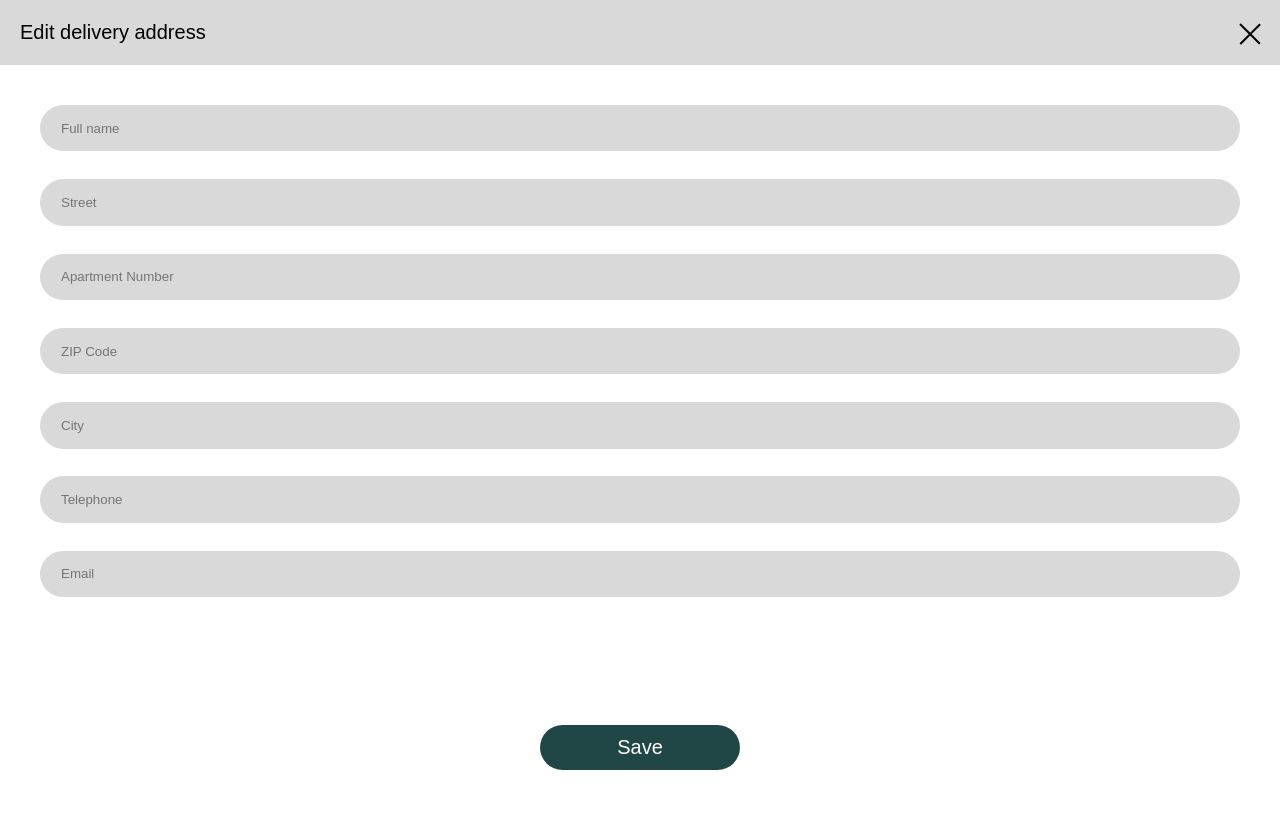
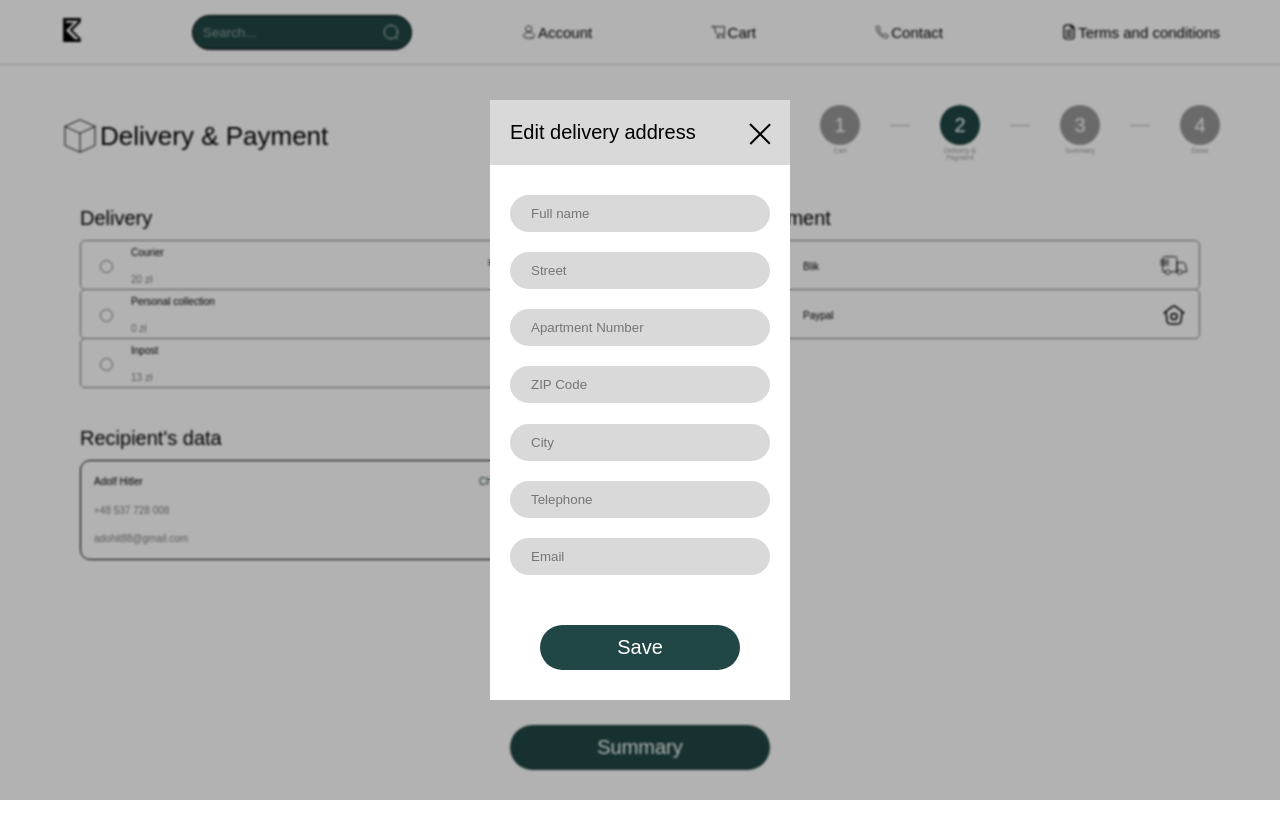
Before and after one commit to Zaluskyy/ecommerce, a Next.js app: page /cart in a window 1280 px wide. Both pictures are taken after a click on the element "Change". Shown: the top 838 px of the page. After the commit the page ends 800 px from the top, so only its background shows below. Built offline with nearby package versions, Linux system fonts and the light colour scheme; a web font is replaced by a local one.

Commit message:
desktop mobile delivery and payment and change data done

```diff
--- a/src/app/UI/AnimationVariants.tsx
+++ b/src/app/UI/AnimationVariants.tsx
@@ -36,3 +36,38 @@ export const slideSearchInput = {
 
     }
 }
+
+export const popUpDesktopAnimation = {
+    hidden: {
+        scale: 0,
+        x: '-50%',
+        y: '-50%',
+        opacity: 0
+    },
+    visible: {
+        scale: 1,
+        x: '-50%',
+        y: '-50%',
+        opacity: 1
+    },
+    exit: {
+        scale: 0,
+        x: '-50%',
+        y: '-50%',
+        opacity: 0
+    }
+}
+export const popUpMobileAnimation = {
+    hidden: {
+        scale: 0,
+        opacity: 0
+    },
+    visible: {
+        scale: 1,
+        opacity: 1
+    },
+    exit: {
+        scale: 0,
+        opacity: 0
+    }
+}
--- a/src/app/cart/ChangeRecipientsData.tsx
+++ b/src/app/cart/ChangeRecipientsData.tsx
@@ -1,15 +1,24 @@
-import React, { FC, useEffect } from 'react';
+import React, { FC, useContext, useEffect } from 'react';
 import style from './style/ChangeRecipientsData.module.scss';
 
 import { Field, Form, Formik } from 'formik'
 
 import { adressSchema } from '../components/Schema'
 
+import { motion } from 'framer-motion'
+
+import { popUpDesktopAnimation, popUpMobileAnimation } from '../UI/AnimationVariants'
+import EcommerceContext from '../store/context';
+
+
 interface ChangeRecipientsDataProps{
     setChangeRecipientsData: React.Dispatch<React.SetStateAction<boolean>>;
 }
 
 const ChangeRecipientsData: FC<ChangeRecipientsDataProps> = ({setChangeRecipientsData}) => {
+
+    const context = useContext(EcommerceContext)
+    const {mobile} = context
 
     useEffect(()=>{
         window.scrollTo({
@@ -19,17 +28,35 @@ const ChangeRecipientsData: FC<ChangeRecipientsDataProps> = ({setChangeRecipient
     }, [])
 
     const handleSave = ()=>{
-        //...
+        // add data to base
         setChangeRecipientsData(false)
     }
+
+    const handleExit = ()=>{
+        setChangeRecipientsData(false)
+    }
+
     return(
-        <div className={style.ChangeRecipientsData}>
+        <>
+            <motion.div
+            variants={mobile?popUpMobileAnimation: popUpDesktopAnimation}
+            initial="hidden"
+            animate="visible"
+            exit="exit"
+            className={style.ChangeRecipientsData}>
                 <div className={style.topBar}>
                     <span>Edit delivery address</span>
-                <div className={style.exit} onClick={()=>setChangeRecipientsData(false)}>
+                    <motion.div
+                    className={style.exit}
+                    onClick={handleExit}
+
+                    initial="hidden"
+                    animate="visible"
+                    exit="exit"
+                    >
                         <div/>
                         <div/>
-                </div>
+                    </motion.div>
                 </div>
                 <Formik
                 initialValues={{
@@ -113,12 +140,16 @@ const ChangeRecipientsData: FC<ChangeRecipientsDataProps> = ({setChangeRecipient
                         <button type="submit" >Save</button>
                     </Form>
                 )}
+
                 </Formik>
-
-
-                    {/* popup */}
-
-        </div>
+            </motion.div>
+            <motion.div
+            onClick={()=>setChangeRecipientsData(false)}
+            initial={{opacity: 0}}
+            animate={{opacity: 1}}
+            exit={{opacity: 0}}
+            className={style.background}/>
+        </>
     )
 }
 
--- a/src/app/cart/DeliveryAndPayment.tsx
+++ b/src/app/cart/DeliveryAndPayment.tsx
@@ -114,6 +114,7 @@ const DeliveryAndPayment: FC<DeliveryAndPaymentProps> = ({setChangeRecipientsDat
 
     return(
         <div className={style.DeliveryAndPayment}>
+            <div className={style.left}>
                 <div className={style.tableContainer}>
                     <span className={style.title}>Delivery</span>
                     <form style={styleDeliveryHeight}>
@@ -132,13 +133,17 @@ const DeliveryAndPayment: FC<DeliveryAndPaymentProps> = ({setChangeRecipientsDat
                     </div>
                 </div>
 
+            </div>
+            <div className={style.right}>
                 <div className={style.tableContainer} style={stylePaymentHeight}>
-                <span>Payment</span>
+                    <span className={style.title}>Payment</span>
                     <form>
                     {payment}
                     </form>
                 </div>
             </div>
+
+        </div>
     )
 }
 
--- a/src/app/cart/page.tsx
+++ b/src/app/cart/page.tsx
@@ -15,6 +15,8 @@ import delivery from '../../../public/img/icon/delivery.svg'
 import summary from '../../../public/img/icon/summary.svg'
 import done from '../../../public/img/icon/done.svg'
 import ChangeRecipientsData from './ChangeRecipientsData';
+
+import { AnimatePresence } from 'framer-motion';
 
 
 export default function CartPage(){
@@ -50,16 +52,13 @@ export default function CartPage(){
                 setCurrentProgress={setCurrentProgress}
                 />
 
-
                 <div className={style.title}>
                     <div className={style.iconContainer}>
                         <Image src={titleIcons[currentProgress-1].icon} alt="icon" />
                     </div>
                     <span>{titleIcons[currentProgress-1].title}</span>
                 </div>
-
             </div>
-
 
             {components[currentProgress-1]}
 
@@ -67,7 +66,15 @@ export default function CartPage(){
             <button onClick={()=>setCurrentProgress(prev=>prev+1)} className={style.nextStep}>{titleIcons[currentProgress].title}</button>
             }
 
-            {changeRecipientsData&&<ChangeRecipientsData setChangeRecipientsData={setChangeRecipientsData} />}
+            <AnimatePresence
+            mode={'wait'}
+            initial={false}
+            onExitComplete={()=>null}
+            >
+                {changeRecipientsData&&
+                <ChangeRecipientsData setChangeRecipientsData={setChangeRecipientsData} />
+                }
+            </AnimatePresence>
 
         </div>
     )
--- a/src/app/cart/style/ChangeRecipientsData.module.scss
+++ b/src/app/cart/style/ChangeRecipientsData.module.scss
@@ -26,6 +26,7 @@
         }
 
         .exit{
+            cursor: pointer;
             width: 20px;
             height: 20px;
             position: relative;
@@ -44,20 +45,20 @@
             div:nth-child(2){
                 transform-origin: left;
                 transform: rotate(45deg);
-
             }
         }
     }
 
     form{
-        overflow: scroll;
         width: 100%;
-        padding: 40px;
-        height: calc(100% - 200px);
+        height: calc(100% - 160px);
         display: flex;
         flex-direction: column;
-        justify-content: center;
+        overflow: scroll;
+        padding: 20px;
         align-items: center;
+        margin-top: 10px;
+
         input{
             width: 100%;
             height: 50px;
@@ -84,7 +85,6 @@
                 color: red;
             }
         }
-    }
 
         button{
             width: 200px;
@@ -100,14 +100,27 @@
             position: fixed;
             bottom: 30px;
         }
+    }
+}
 
-    .popUp{
+@media (min-width: 768px){
+    .ChangeRecipientsData{
+        width: 300px;
+        height: 85vh;
+        max-height: 600px;
         position: absolute;
         left: 50%;
         top: 50%;
-        transform: translate(-50%, -50%);
-        width: 300px;
-        height: 200px;
-        background-color: red;
+        z-index: 101;
+    }
+    .background{
+        width: 100vw;
+        height: 100vh;
+        background-color: rgba(0, 0, 0, 0.3);
+        position: absolute;
+        left: 0;
+        top: 0;
+        z-index: 100;
+        backdrop-filter: blur(1px);
     }
 }
--- a/src/app/cart/style/DeliveryAndPayment.module.scss
+++ b/src/app/cart/style/DeliveryAndPayment.module.scss
@@ -1,5 +1,6 @@
 @import '../../variables.scss';
 
+$maxWidth: 600px;
 $marginBottom: 30px;
 
 .DeliveryAndPayment{
@@ -13,6 +14,10 @@ $marginBottom: 30px;
 
     .tableContainer{
         margin-bottom: 40px;
+
+        span.title{
+            font-size: 20px;
+        }
         form{
             margin-top: 10px;
             position: relative;
@@ -36,9 +41,7 @@ $marginBottom: 30px;
                     display: flex;
                     justify-content: center;
                     align-items: center;
-                    input[type=radio]{
-
-                    }
+                    input[type=radio]{}
                 }
                 .informationContainer{
                     width: calc(100% - 50px);
@@ -71,8 +74,7 @@ $marginBottom: 30px;
                         display: flex;
                         justify-content: center;
                         align-items: center;
-                        img{
-                        }
+                        img{}
                     }
                 }
             }
@@ -118,3 +120,28 @@ $marginBottom: 30px;
         }
     }
 }
+
+@media (min-width: 768px){
+    .DeliveryAndPayment{
+        display: flex;
+        flex-direction: row;
+        justify-content: space-between;
+        align-items: flex-start;
+
+        .left{
+            width: 40%;
+            max-width: $maxWidth;
+        }
+        .right{
+            width: 40%;
+            max-width: $maxWidth;
+        }
+
+        .recipientDataContainer{
+            max-width: $maxWidth;
+        }
+        .tableContainer{
+            max-width: $maxWidth;
+        }
+    }
+}
```
Lines whose indentation alone changed are shown as unchanged.
